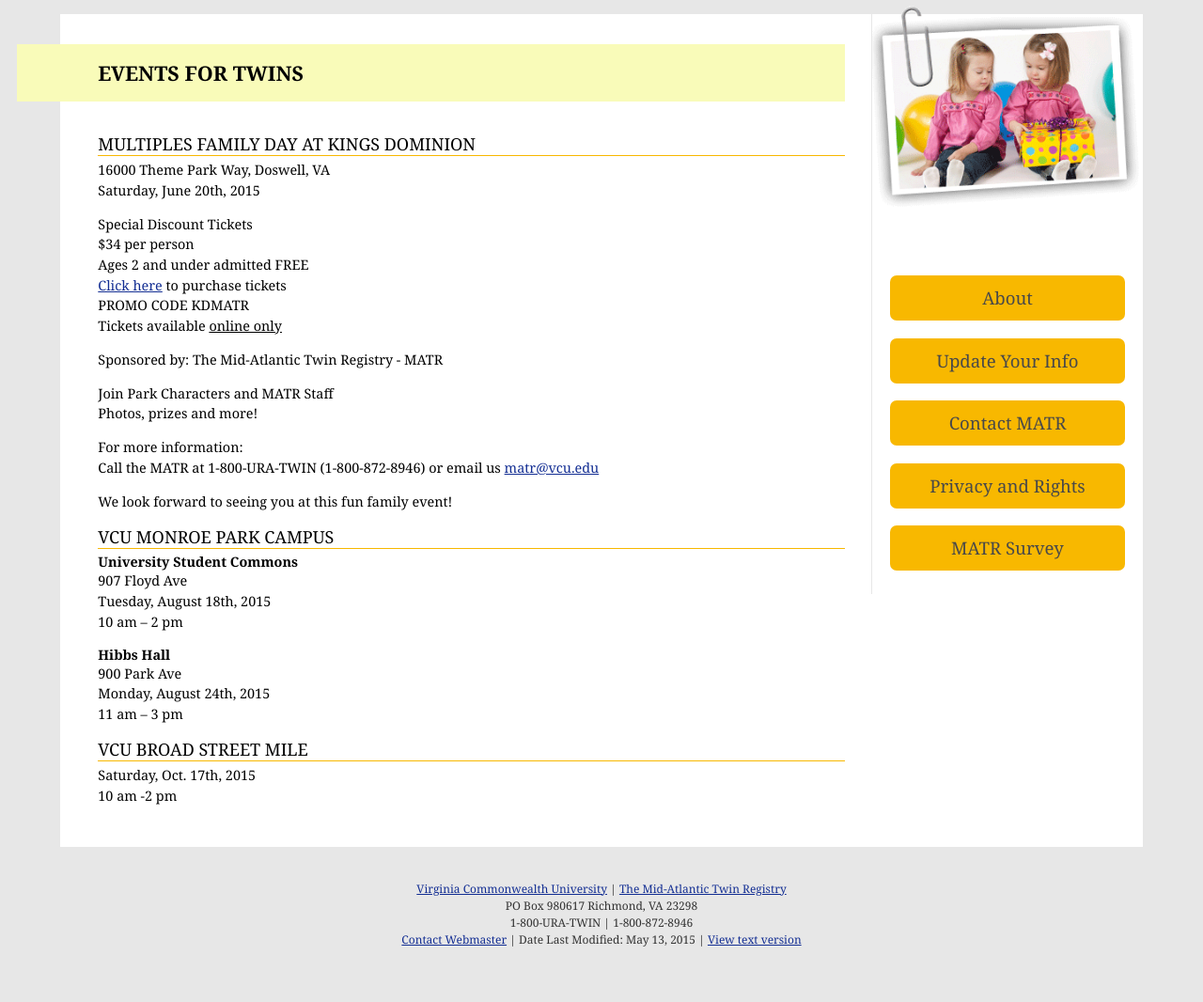
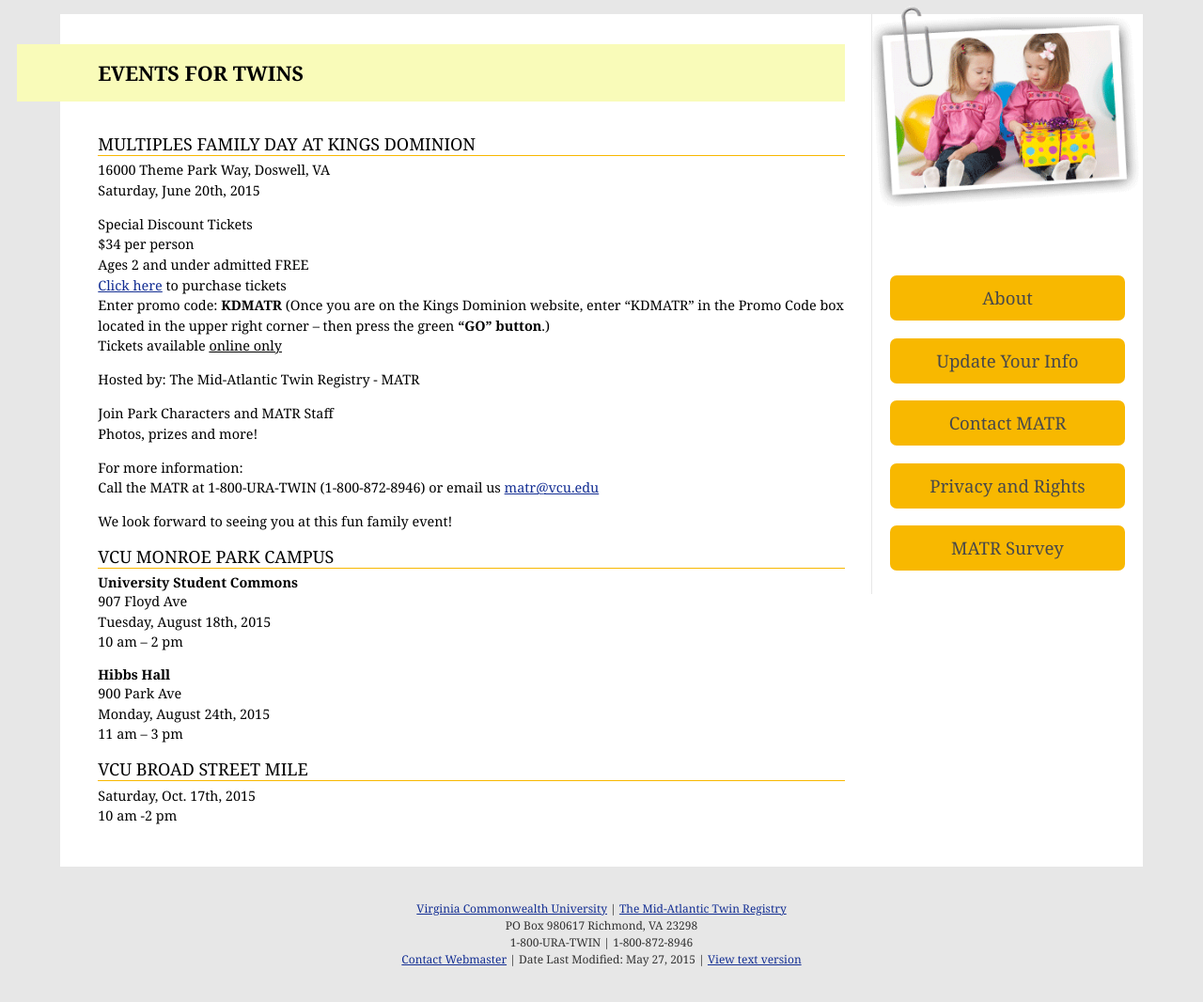
Before and after one commit to szeigler/MATR, a plain HTML site: page resources/events-twins.html in a window 1280 px wide. Shown: the part 311-1377 px from the top of the page at 94% size. Before the commit the page ends 1356 px from the top, so only its background shows below. Drawn offline with Linux system fonts and the light colour scheme.

Commit message:
Events Updates

```diff
--- a/resources/events-twins.html
+++ b/resources/events-twins.html
@@ -173,10 +173,10 @@
         $34 per person<br/>
         Ages 2 and under admitted FREE<br/>
         <a href="https://www.kingsdominion.com/group-sales/youth-programs" target="_blank">Click here</a> to purchase tickets<br/>
-        PROMO CODE KDMATR<br/>
+        Enter promo code: <strong>KDMATR</strong> (Once you are on the Kings Dominion website, enter “KDMATR” in the Promo Code box located in the upper right corner – then press the green <strong>“GO” button</strong>.)<br/>
         Tickets available <u>online only</u></p>
 
-        <p>Sponsored by: The Mid-Atlantic Twin Registry - MATR</p>
+        <p>Hosted by: The Mid-Atlantic Twin Registry - MATR</p>
 
         <p>Join Park Characters and MATR Staff<br/>
         Photos, prizes and more!</p>
@@ -236,7 +236,7 @@
     		<li><a href="http://www.vcu.edu" target="_blank">Virginia Commonwealth University</a> | <a href="http://www.matr.vcu.edu/" target="_blank">The Mid-Atlantic Twin Registry</a></li>
             <li>PO Box 980617 Richmond, VA 23298</li>
             <li>1-800-URA-TWIN | 1-800-872-8946</li>
-            <li><a href="mailto:erahelp@vcu.edu?subject=MATR%20Website%20Comments">Contact Webmaster</a> | Date Last Modified: <!-- #BeginDate format:Am1 -->May 13, 2015<!-- #EndDate --> | <a href="http://ts.vcu.edu/cgi-bin/posh.pl">View text version</a></li>
+            <li><a href="mailto:erahelp@vcu.edu?subject=MATR%20Website%20Comments">Contact Webmaster</a> | Date Last Modified: <!-- #BeginDate format:Am1 -->May 27, 2015<!-- #EndDate --> | <a href="http://ts.vcu.edu/cgi-bin/posh.pl">View text version</a></li>
      	</ul>
 </div><!--end #signature-->
 
```
